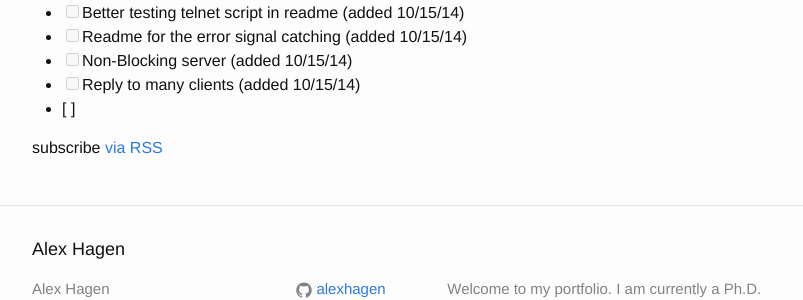
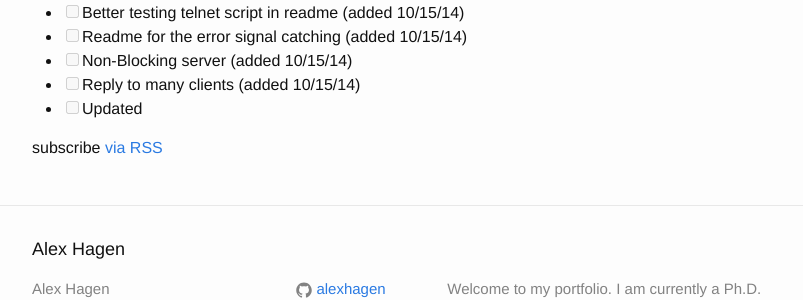
Before and after one commit to alexhagen/cppm, a Jekyll site: the page built from index.md, in a window 1280 px wide and 900 px high, scrolled down 1913 px. Shown: the part 427-727 px from the top of the window, without its empty margins (238-1041 px from the left). Built offline with Jekyll 4.4.1, drawn with Linux system fonts in a browser that asks for light colours; Markdown is read by kramdown in place of the engine named in the settings.

Commit message:
Sync README.md in master branch to index.md in gh-pages

```diff
--- a/index.md
+++ b/index.md
@@ -98,4 +98,4 @@ $ telnet 127.0.0.1 9000
 - [ ] Readme for the error signal catching (added 10/15/14)
 - [ ] Non-Blocking server (added 10/15/14)
 - [ ] Reply to many clients (added 10/15/14)
-- [ ]
+- [ ] Updated
```
